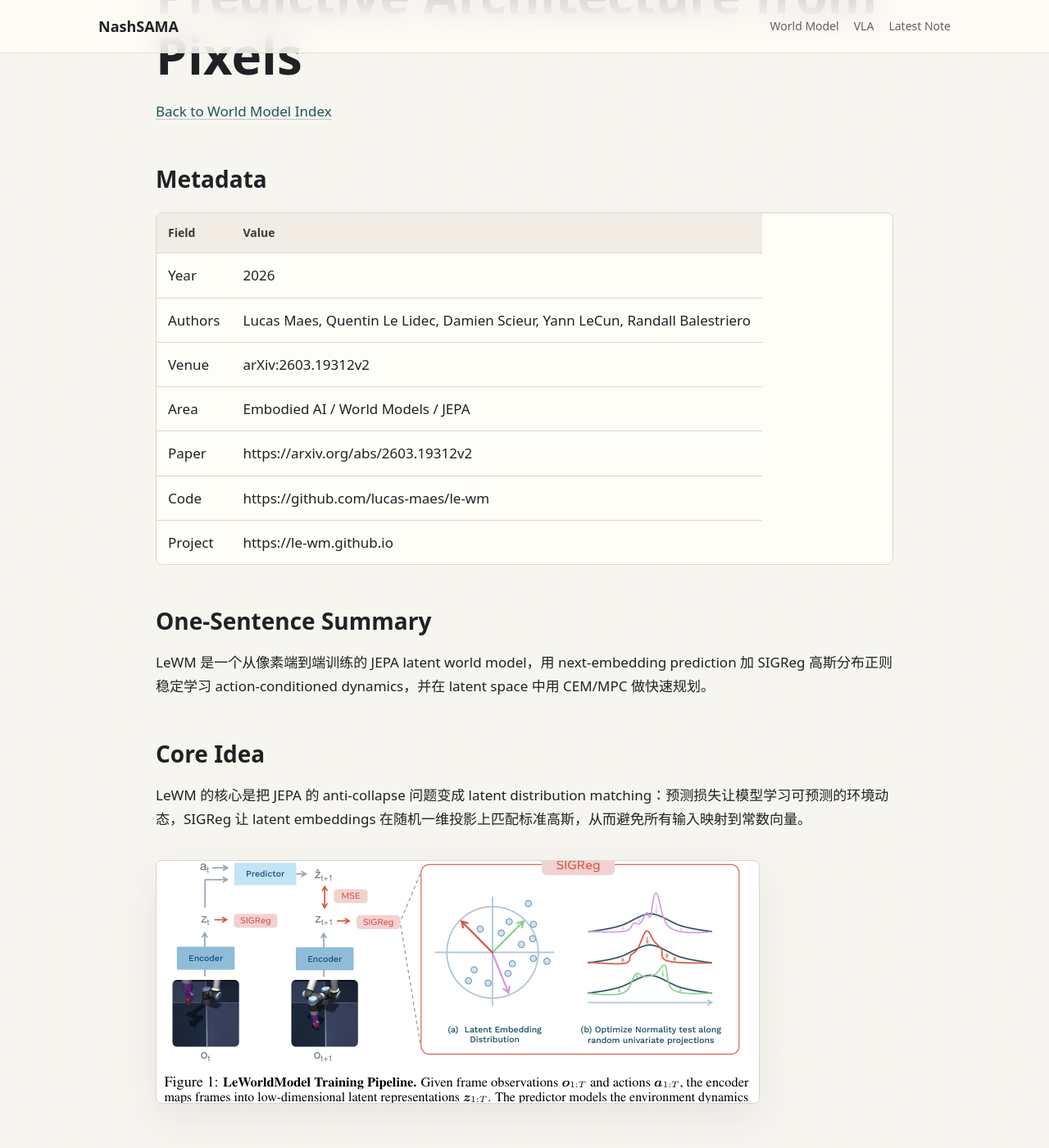
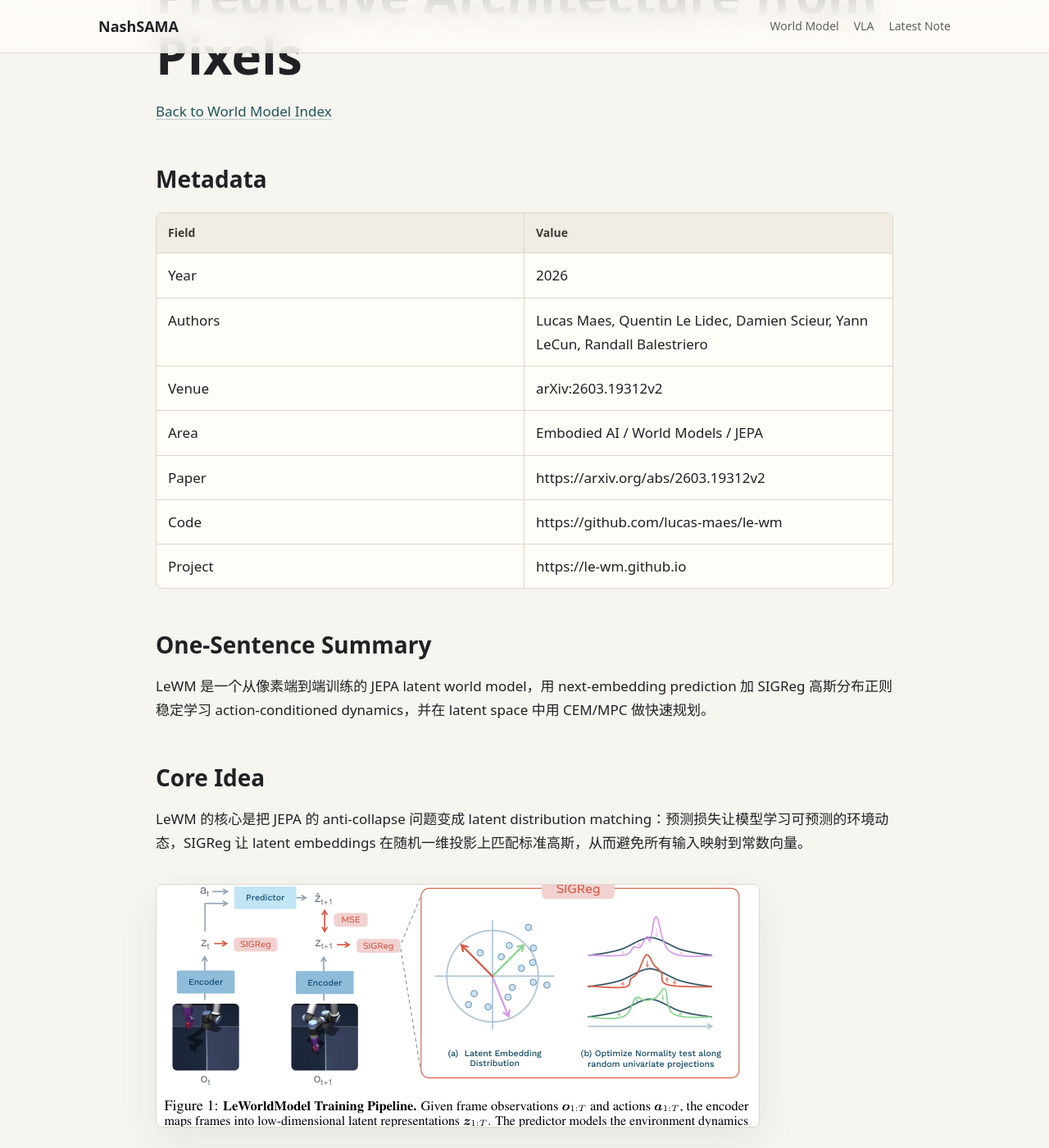
Before and after one commit to NashSAMA/NashSAMA.github.io, a Jekyll site: the page built from docs/papers/leworldmodel-stable-end-to-end-jepa-from-pixels/index.md, in a window 1280 px wide and 1400 px high, scrolled down 312 px. Shown: the whole window at 82% size. Built offline with Jekyll 4.4.1, drawn with Linux system fonts in a browser that asks for light colours.

Commit message:
Fix table rendering

```diff
--- a/docs/assets/css/style.css
+++ b/docs/assets/css/style.css
@@ -196,26 +196,23 @@ p {
 table {
   width: 100%;
   margin: 24px 0;
-  border-collapse: collapse;
+  border-collapse: separate;
+  border-spacing: 0;
+  table-layout: fixed;
   overflow: hidden;
   border: 1px solid var(--line);
   border-radius: 8px;
   background: var(--surface);
-  display: block;
-}
-
-thead,
-tbody,
-tr {
-  width: 100%;
 }
 
 th,
 td {
   padding: 12px 14px;
   border-bottom: 1px solid var(--line);
+  border-right: 1px solid var(--line);
   vertical-align: top;
   text-align: left;
+  overflow-wrap: anywhere;
 }
 
 th {
@@ -224,8 +221,17 @@ th {
   font-size: 14px;
 }
 
+th:last-child,
+td:last-child {
+  border-right: 0;
+}
+
 tr:last-child td {
   border-bottom: 0;
+}
+
+td code {
+  white-space: normal;
 }
 
 img {
```
